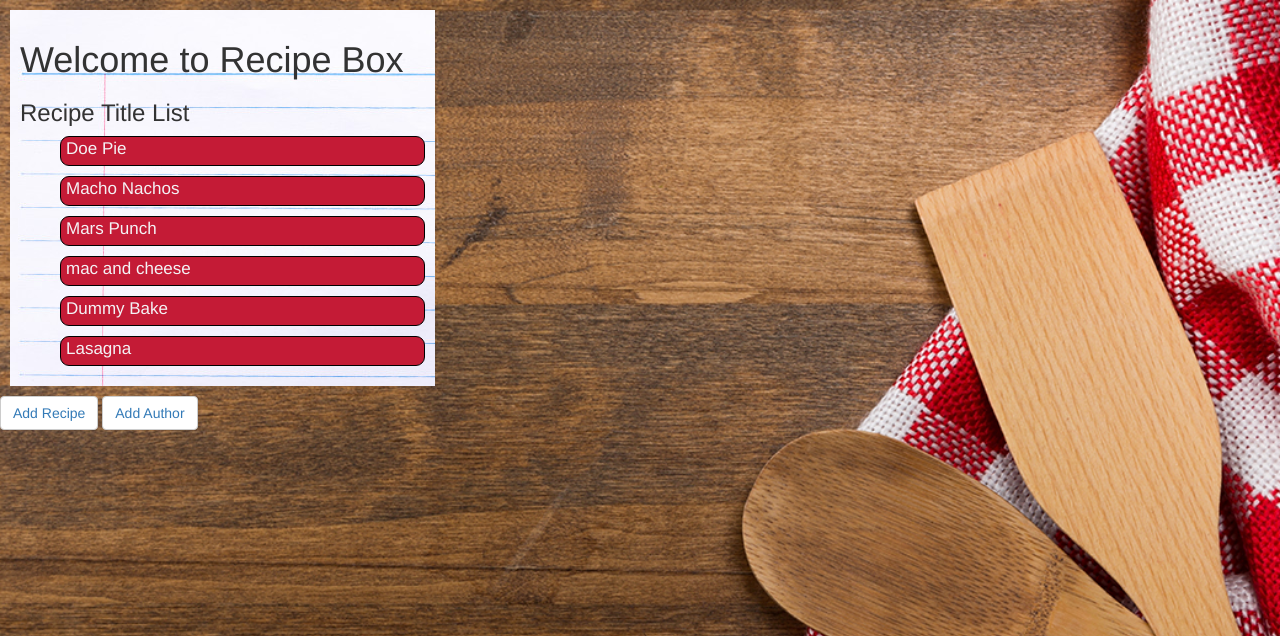
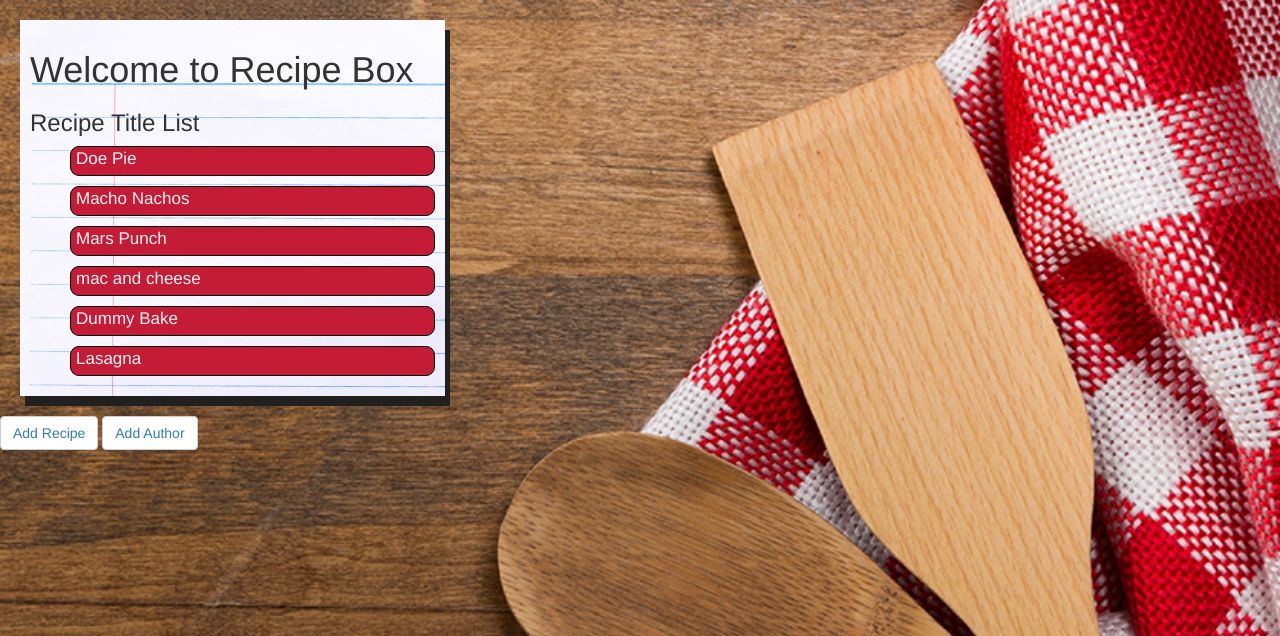
Before and after one commit to jcarr47362/recipeboxV1, a Django app: page / in a window 1280 px wide. Shown: the top 636 px of the page. Run offline with Django 3.2, Linux system fonts and the light colour scheme; data comes from the database, SQL or seed files in the repository; some libraries are stand-ins or nearby versions.

Commit message:
add box-shadow css property to notebook container

```diff
--- a/recipes/static/css/style.css
+++ b/recipes/static/css/style.css
@@ -21,5 +21,6 @@ body {
   height: auto;
   width: 425px;
   padding: 10px;
-  margin: 10px;
+  margin: 20px;
+  box-shadow: 5px 10px #221f1f;
 }
```
Also changed, not shown: recipes/static/images/recipe_bg copy.jpg (added), recipes/static/images/recipe_bg.jpg.
